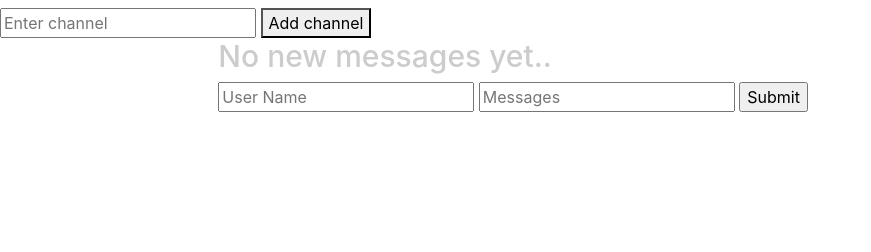
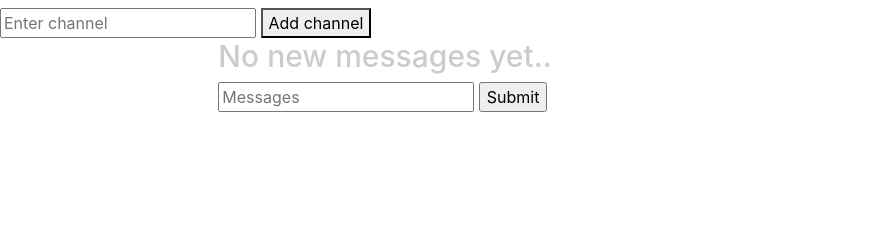
Before and after one commit to Tigerzuo/cs50-project2, a Flask app: template templates/index.html in a window 1280 px wide. Shown: the part 112-364 px from the top of the page, without its empty margins (0-871 px from the left). Run offline with Flask 2, Linux system fonts and the light colour scheme; the template is opened without the code that fills it, so the values that code supplies are empty; some libraries are stand-ins or nearby versions.

Commit message:
fix multi user communication

```diff
--- a/application.py
+++ b/application.py
@@ -54,14 +54,17 @@ def login():
 @login_required
 def index(channel):
     if request.method == 'GET':
-        session["channel"] = channel
+        session['channel'] = channel
     return render_template("index.html", name=session["username"], channels=channels, channel=channels[channel], channel_name=channel)
 
-
 @app.route("/add_channel", methods=['POST'])
+@login_required
 def add_channel():
     global channels
     channel = request.form.get('channel')
+    if channel in channels:
+        return redirect("/index/" + channel)
+    session['channel'] = channel
     channels[channel] = []
     channel = "/index/" + channel
     print(channel)
@@ -72,20 +75,17 @@ def logout():
     session.clear()
     return redirect("/")
 
-
 def messageReceived(methods=['GET', 'POST']):
     print('message was received!!!')
-
 
 @socketio.on('my event')
 def handle_my_custom_event(json, methods=['GET', 'POST']):
     print('received my event: ' + str(json))
-    socketio.emit('my response', json, callback=messageReceived)
+    socketio.emit('my response', { "username": session["username"], "message": json["message"] }, callback=messageReceived)
 
 @socketio.on('new message')
 def handle_my_custom_event(json, methods=['GET', 'POST']):
     global channels
     msg = str(json)
     print('received new message: ' + msg)
-    channels["Default"].append((json["user_name"],json["message"]))
-    print(channels["Default"])
+    channels[session['channel']].append((session["username"],json["message"]))
--- a/templates/index.html
+++ b/templates/index.html
@@ -7,19 +7,13 @@
   var socket = io.connect('http://' + document.domain + ':' + location.port);
 
   socket.on('connect', function () {
-    socket.emit('my event', {
-      data: 'User Connected'
-    })
     var form = $('form.new_message').on('submit', function (e) {
       e.preventDefault()
-      let user_name = $('input.username').val()
       let user_input = $('input.message').val()
       socket.emit('my event', {
-        user_name: user_name,
         message: user_input
       })
       socket.emit('new message', {
-        user_name: user_name,
         message: user_input
       })
       $('input.message').val('').focus()
@@ -27,10 +21,8 @@
   })
   socket.on('my response', function (msg) {
     console.log(msg)
-    if (typeof msg.user_name !== 'undefined') {
-      $('h3').remove()
-      $('div.message_holder').append('<div><b style="color: #000">' + msg.user_name + '</b> ' + msg.message + '</div>')
-    }
+    $('h3').remove()
+    $('div.message_holder').append('<div><b style="color: #000">' + msg.username + ':' +'</b> ' + msg.message + '</div>')
   })
 
 </script>
@@ -65,7 +57,6 @@ User
     <div class="message_holder"></div>
 
     <form action="" class="new_message" method="POST">
-      <input type="text" class="username" placeholder="User Name" />
       <input type="text" class="message" placeholder="Messages" />
       <input type="submit" />
     </form>
```
